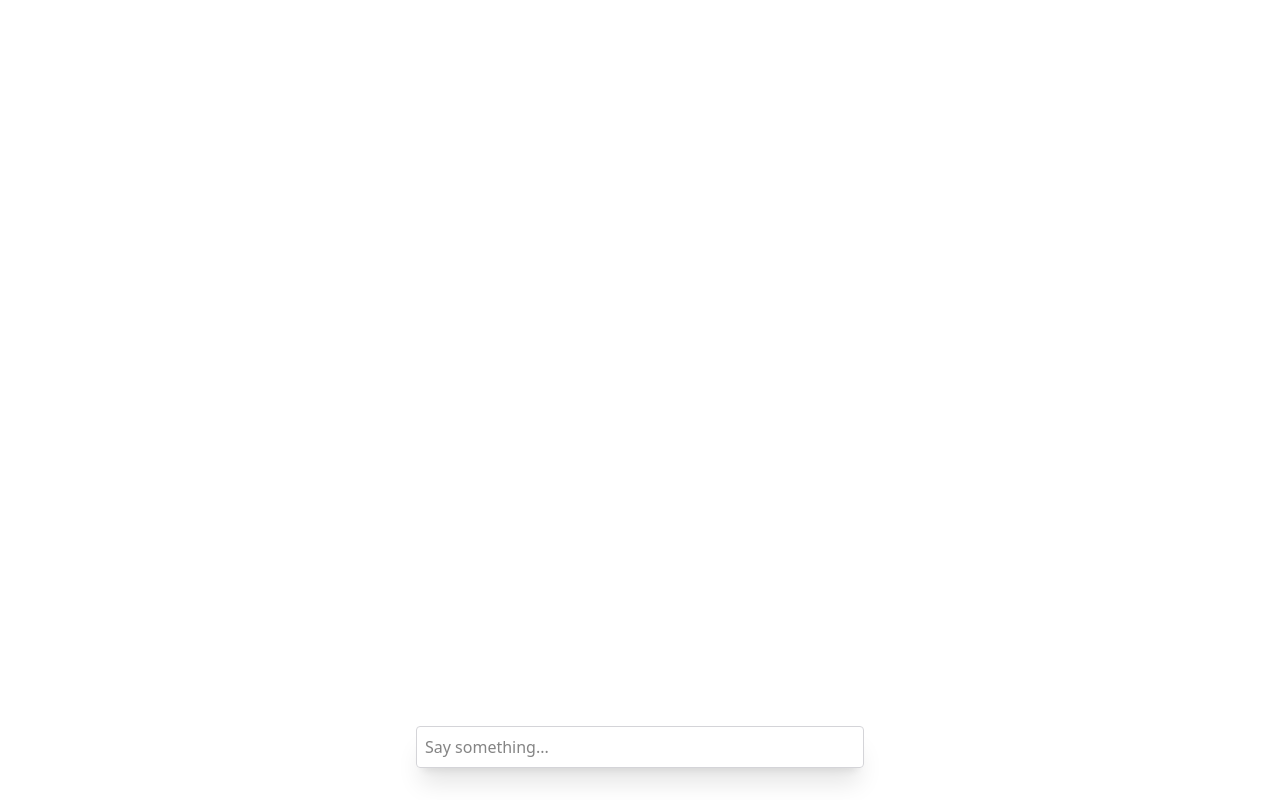
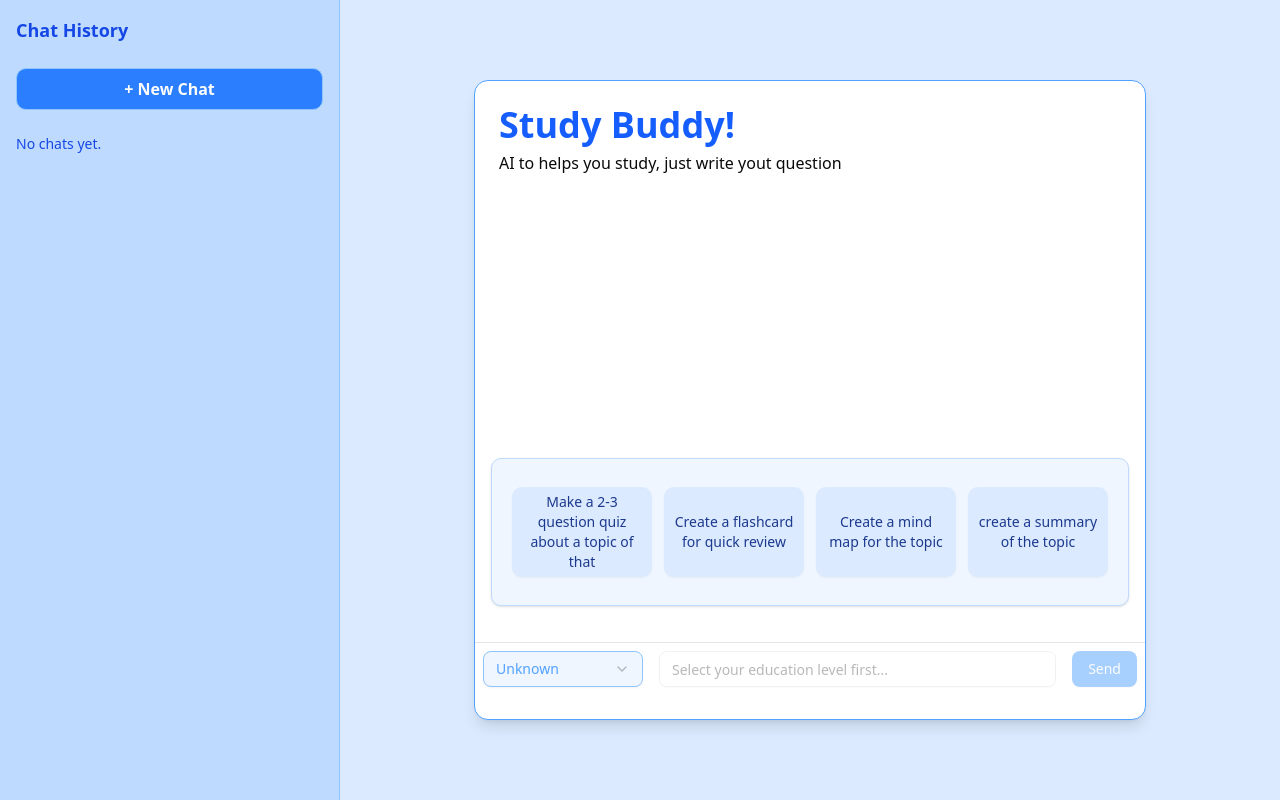
Before and after one commit to NeoRyumasil/Team4-StudyBuddyChatbotAI-AIXSoftDevBootcamp, a Next.js app in the folder studybuddy/: page / in a window 1280 px wide. Built offline with nearby package versions, Linux system fonts and the light colour scheme.

Commit message:
Add Fiturdasar (w/o generate flashcards)

```diff
--- a/studybuddy/src/app/page.tsx
+++ b/studybuddy/src/app/page.tsx
@@ -1,39 +1,134 @@
 'use client';
 
 import { useChat } from '@ai-sdk/react';
-import { useState } from 'react';
+import { useState, useEffect } from 'react';
+import { PromptSuggestions } from '../components/Promptsuggestions';
+import Sidebar from '../components/Sidebar';
+import { ScrollArea } from '../components/ui/scroll-area';
+import { Card, CardHeader, CardContent, CardTitle } from '../components/ui/card';
+import { Input } from '../components/ui/input';
+import { Button } from '../components/ui/button';
+import { SelectEducation } from '../components/Selecteducation';
 
 export default function Chat() {
   const [input, setInput] = useState('');
-  const { messages, sendMessage } = useChat();
+  const [educationLevel, setEducationLevel] = useState('Unknown');
+  const [chats, setChats] = useState<{ [id: string]: { messages: any[]; label: string, educationLevel: string } }>({});
+  const [activeChatId, setActiveChatId] = useState<string>('chat-1');
+  const [chatCounter, setChatCounter] = useState<number>(1);
+  const { messages, sendMessage, setMessages } = useChat();
+
+  // Save chat history on message change
+  useEffect(() => {
+    // Only register a chat after the first message is sent and educationLevel is valid
+    if (educationLevel !== 'Unknown' && messages.length > 0) {
+      setChats((prev) => {
+        const lastUserMsgObj = messages.filter(m => m.role === 'user').slice(-1)[0];
+        let lastUserMsg = 'New Chat';
+        if (lastUserMsgObj && Array.isArray(lastUserMsgObj.parts)) {
+          const textPart = lastUserMsgObj.parts.find(p => p.type === 'text');
+          lastUserMsg = textPart && 'text' in textPart ? textPart.text : 'New Chat';
+        }
+        return {
+          ...prev,
+          [activeChatId]: {
+            messages,
+            label: lastUserMsg,
+            educationLevel,
+          },
+        };
+      });
+    }
+  }, [messages, activeChatId, educationLevel]);
+
+  // Start a new chat
+  const handleNewChat = (level?: string) => {
+    const newId = `chat-${chatCounter + 1}`;
+    setActiveChatId(newId);
+    setChatCounter((prev) => prev + 1);
+    setMessages([]);
+    setInput('');
+    if (level) setEducationLevel(level);
+  };
+
+  // Select a chat from history
+  const handleSelectChat = (id: string) => {
+    setActiveChatId(id);
+    setMessages(chats[id]?.messages || []);
+    setEducationLevel(chats[id]?.educationLevel || 'Unknown');
+    setInput('');
+  };
+
   return (
-    <div className="flex flex-col w-full max-w-md py-24 mx-auto stretch">
-      {messages.map(message => (
-        <div key={message.id} className="whitespace-pre-wrap">
-          {message.role === 'user' ? 'User: ' : 'AI: '}
+    <div className="flex flex-row min-h-screen bg-blue-100 dark:bg-gray-900">
+      {/* Sidebar for chat history */}
+      <Sidebar
+        chats={Object.entries(chats).map(([id, chat]) => ({ id, label: chat.label }))}
+        activeChatId={activeChatId}
+        onSelectChat={handleSelectChat}
+        onNewChat={handleNewChat}
+      />
+      <div className="flex flex-col items-center justify-center flex-1 p-4">
+        <Card className="w-full max-w-2xl h-[80vh] flex flex-col shadow-lg rounded-xl border-blue-400 bg-white">
+          <CardHeader>
+            <CardTitle className='text-4xl text-blue-600'>Study Buddy!</CardTitle>
+            <p>AI to helps you study, just write yout question</p>
+          </CardHeader>
+          <CardContent className="flex-1 overflow-hidden p-0">
+            {/* SelectStudy : Select your education level before ask */}
+            <ScrollArea className="h-full p-4 space-y-4">
+              {messages.map((message) => (
+                <div
+                  key={message.id}
+                  className={`p-3 rounded-lg my-3 whitespace-pre-wrap break-words min-w-[60px] max-w-[90%] md:max-w-md w-fit ${
+                    message.role === 'user'
+                      ? 'bg-blue-500 text-white self-end ml-auto'
+                      : 'bg-gray-100 text-blue-800 self-start mr-auto'
+                  }`}
+                >
                   {message.parts.map((part, i) => {
-            switch (part.type) {
-              case 'text':
-                return <div key={`${message.id}-${i}`}>{part.text}</div>;
+                    if (part.type === 'text') {
+                      return <span key={`${message.id}-${i}`}>{part.text}</span>;
                     }
+                    return null;
                   })}
                 </div>
               ))}
+            </ScrollArea>
+          </CardContent>
 
+          {/* PromptSuggestions Component - now styled inline for matching theme */}
+          <div className="flex-shrink-0 px-4 pb-2">
+            <PromptSuggestions sendMessage={sendMessage} />
+          </div>
+
+          <div className="p-2 border-t bg-white">
             <form
-        onSubmit={e => {
+              className="flex flex-col gap-2 md:flex-row md:items-center md:space-x-2"
+              onSubmit={(e) => {
                 e.preventDefault();
+                if (educationLevel === 'Unknown') return;
+                if (input.trim()) {
                   sendMessage({ text: input });
                   setInput('');
+                }
               }}
             >
-        <input
-          className="fixed dark:bg-zinc-900 bottom-0 w-full max-w-md p-2 mb-8 border border-zinc-300 dark:border-zinc-800 rounded shadow-xl"
+              {/* Education Level Dropdown */}
+              <SelectEducation value={educationLevel} onChange={setEducationLevel} />
+              <Input
+                type="text"
+                placeholder="Select your education level first..."
+                className="flex-1"
                 value={input}
-          placeholder="Say something..."
-          onChange={e => setInput(e.currentTarget.value)}
+                onChange={(e) => setInput(e.target.value)}
+                disabled={educationLevel === 'Unknown'}
               />
+              <Button className="bg-blue-400" type="submit" disabled={educationLevel === 'Unknown'}>Send</Button>
             </form>
+          </div>
+        </Card>
+      </div>
     </div>
   );
 }
--- /dev/null
+++ b/studybuddy/src/components/Promptsuggestions.tsx
@@ -0,0 +1,30 @@
+import { Card, CardContent } from "../components/ui/card";
+import { Button } from "../components/ui/button";
+
+const prompts = [
+  'Make a 2-3 question quiz about a topic of that',
+  'Create a flashcard for quick review',
+  'Create a mind map for the topic',
+  'create a summary of the topic',
+];
+
+export function PromptSuggestions({ sendMessage }: { sendMessage: (msg: { text: string }) => void }) {
+  return (
+    <Card className="w-full bg-blue-50 border-blue-200 shadow-sm rounded-lg my-1 mx-0">
+      <CardContent className="flex flex-row flex-wrap justify-center gap-3 p-1">
+        {prompts.map((prompt, idx) => (
+          <Button
+            key={idx}
+            type="button"
+            variant="secondary"
+            size="sm"
+            className="flex items-center justify-center min-w-[100px] max-w-[140px] h-[90px] px-2 py-2 text-blue-900 bg-blue-100 border-blue-300 hover:bg-blue-200 text-wrap rounded-lg whitespace-normal break-words"
+            onClick={() => sendMessage({ text: prompt })}
+          >
+            {prompt}
+          </Button>
+        ))}
+      </CardContent>
+    </Card>
+  );
+}
--- /dev/null
+++ b/studybuddy/src/components/Selecteducation.tsx
@@ -0,0 +1,38 @@
+import {
+  Select,
+  SelectTrigger,
+  SelectContent,
+  SelectItem,
+  SelectValue,
+} from './ui/select';
+
+interface SelectEducationProps {
+  value: string;
+  onChange: (level: string) => void;
+}
+
+export function SelectEducation({ value, onChange }: SelectEducationProps) {
+  return (
+    <div className="min-w-[160px]">
+      <Select value={value} onValueChange={onChange}>
+        <SelectTrigger
+          className={`w-full border-blue-300 ${
+            value === 'Unknown'
+              ? 'bg-blue-50 text-blue-400'
+              : 'bg-blue-50 text-blue-900'
+          }`}
+          aria-label="Select education level"
+        >
+          <SelectValue placeholder="Select Level" />
+        </SelectTrigger>
+        <SelectContent>
+          <SelectItem value="Unknown" disabled>Unknown</SelectItem>
+          <SelectItem value="Elementary">Elementary</SelectItem>
+          <SelectItem value="Middle School">Middle School</SelectItem>
+          <SelectItem value="High School">High School</SelectItem>
+          <SelectItem value="College">College</SelectItem>
+        </SelectContent>
+      </Select>
+    </div>
+  );
+}
--- /dev/null
+++ b/studybuddy/src/components/Sidebar.tsx
@@ -0,0 +1,45 @@
+import React from "react";
+
+interface ChatHistoryItem {
+  id: string;
+  label: string;
+}
+
+interface SidebarProps {
+  chats: ChatHistoryItem[];
+  activeChatId: string;
+  onSelectChat: (id: string) => void;
+  onNewChat: () => void;
+}
+
+export default function Sidebar({ chats, activeChatId, onSelectChat, onNewChat }: SidebarProps) {
+  return (
+    <aside className="w-85 bg-blue-200 dark:bg-blue-900 p-4 flex flex-col gap-2 border-r border-blue-300">
+      <h2 className="text-lg font-bold text-blue-700 mb-4">Chat History</h2>
+      <button
+        className="mb-4 py-2 px-3 rounded-lg bg-blue-500 text-white font-semibold border border-blue-300 hover:bg-blue-600 transition"
+        onClick={onNewChat}
+      >
+        + New Chat
+      </button>
+      <div className="flex flex-col gap-2">
+        {chats.length === 0 && (
+          <div className="text-blue-700 text-sm">No chats yet.</div>
+        )}
+        {chats.map((chat) => (
+          <button
+            key={chat.id}
+            className={`py-2 px-3 rounded-lg text-left font-medium transition border border-blue-300 truncate ${
+              activeChatId === chat.id
+                ? "bg-blue-500 text-white"
+                : "bg-blue-100 text-blue-900 hover:bg-blue-300"
+            }`}
+            onClick={() => onSelectChat(chat.id)}
+          >
+            {chat.label}
+          </button>
+        ))}
+      </div>
+    </aside>
+  );
+}
```
Lines whose indentation alone changed are shown as unchanged.
